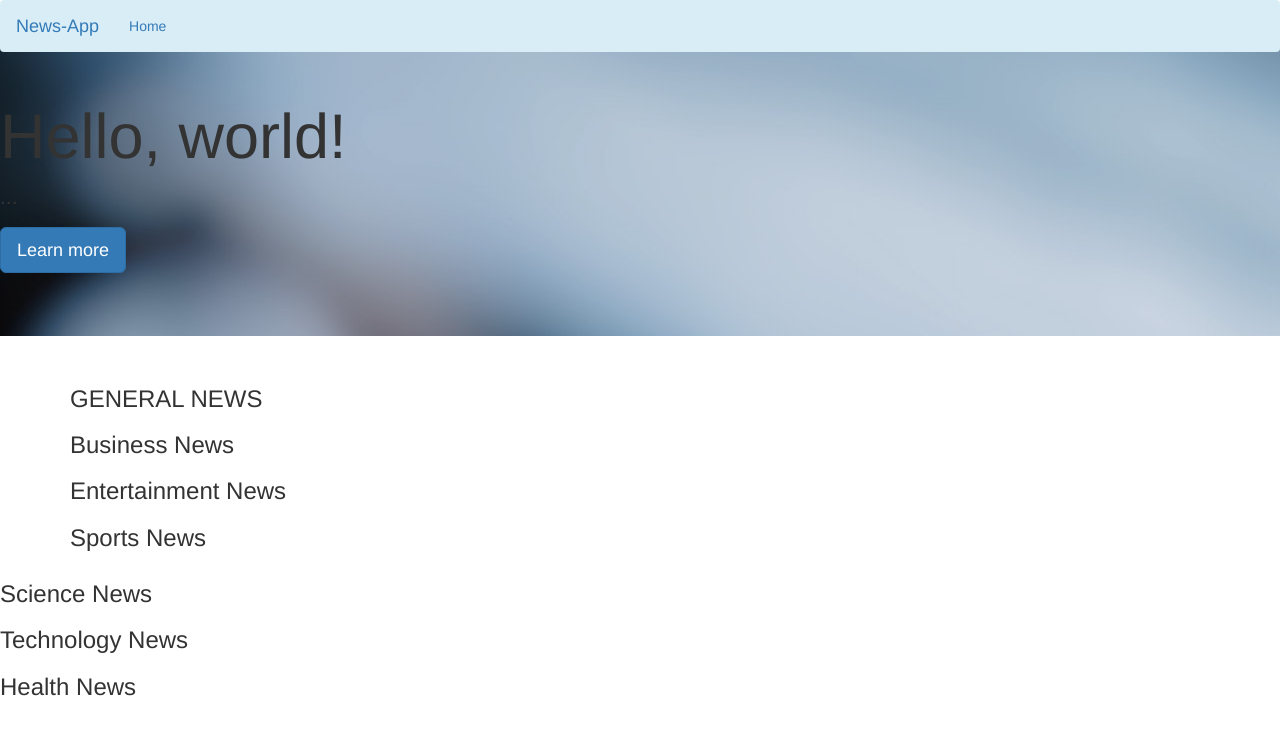
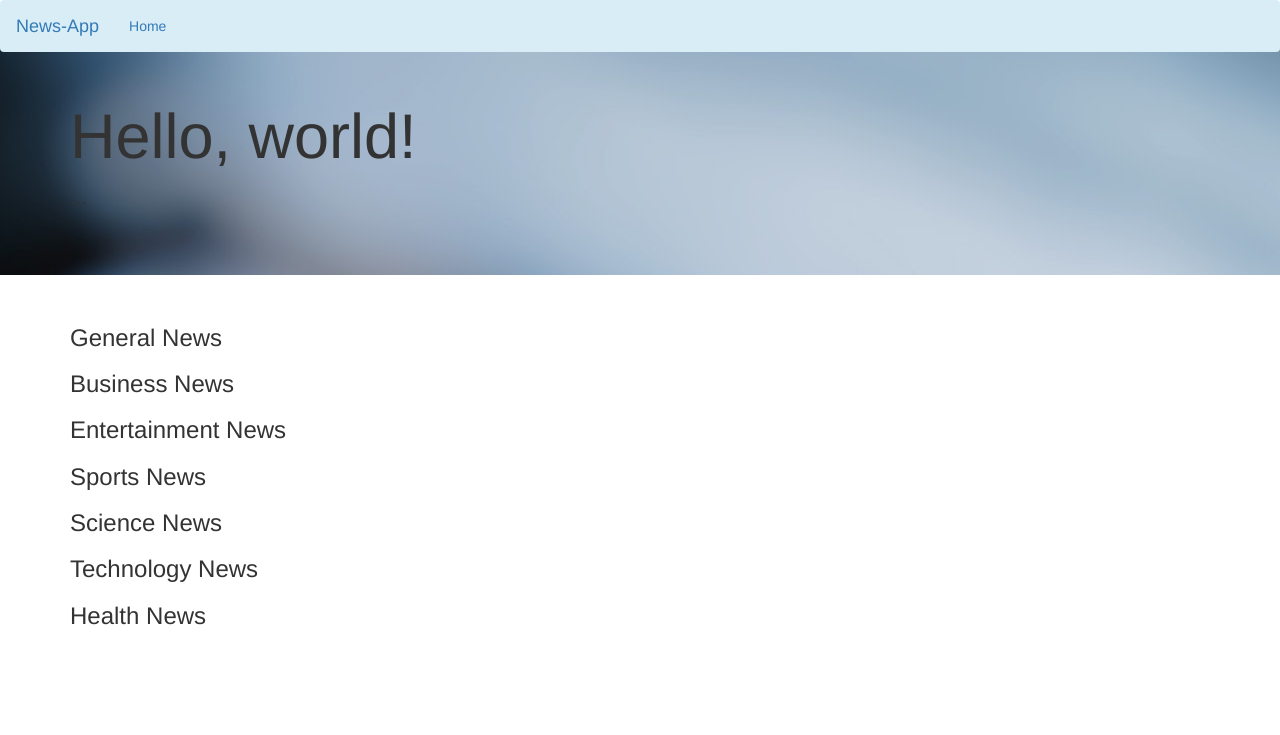
Before and after one commit to tharcissie/News-App, a Python web app: template app/templates/index.html in a window 1280 px wide. Shown: the top 735 px of the page. Run offline with Jinja, Linux system fonts and the light colour scheme; the template is opened without the code that fills it, so the values that code supplies are empty; some libraries are stand-ins or nearby versions.

Commit message:
added a jumbtron

```diff
--- a/app/templates/index.html
+++ b/app/templates/index.html
@@ -4,19 +4,20 @@
 
 
 {% block content %}
-<div class="jumbotron" style="margin-top: -1cm; background-image: url('/app/static/image/a.jpg');">
+<div class="jumbotron" style="margin-top: -1cm; background-image: url(../static/image/a.jpg);">
+    <div class="container">
     <h1>Hello, world!</h1>
     <p>...</p>
-    <p><a class="btn btn-primary btn-lg" href="#" role="button">Learn more</a></p>
+    </div>
   </div>
 <div class="container">
-    <div >
+    <div>
         <div>
-            <h3>GENERAL NEWS</h3>
+            <h3>General News</h3>
             <!--general news section-->
             {{macro.displayNewsList(general)}}
         </div>
-        <div">
+        <div>
             <h3>Business News</h3>
             <!-- Business news sources -->
             {{macro.displayNewsList(business)}}
@@ -26,7 +27,7 @@
             <!-- Entertainment news sources -->
             {{ macro.displayNewsList(entertainment) }}
         </div>
-        <div">
+        <div>
             <h3>Sports News</h3>
             <!-- Sports news sources-->
             {{ macro.displayNewsList(sports) }}
```
